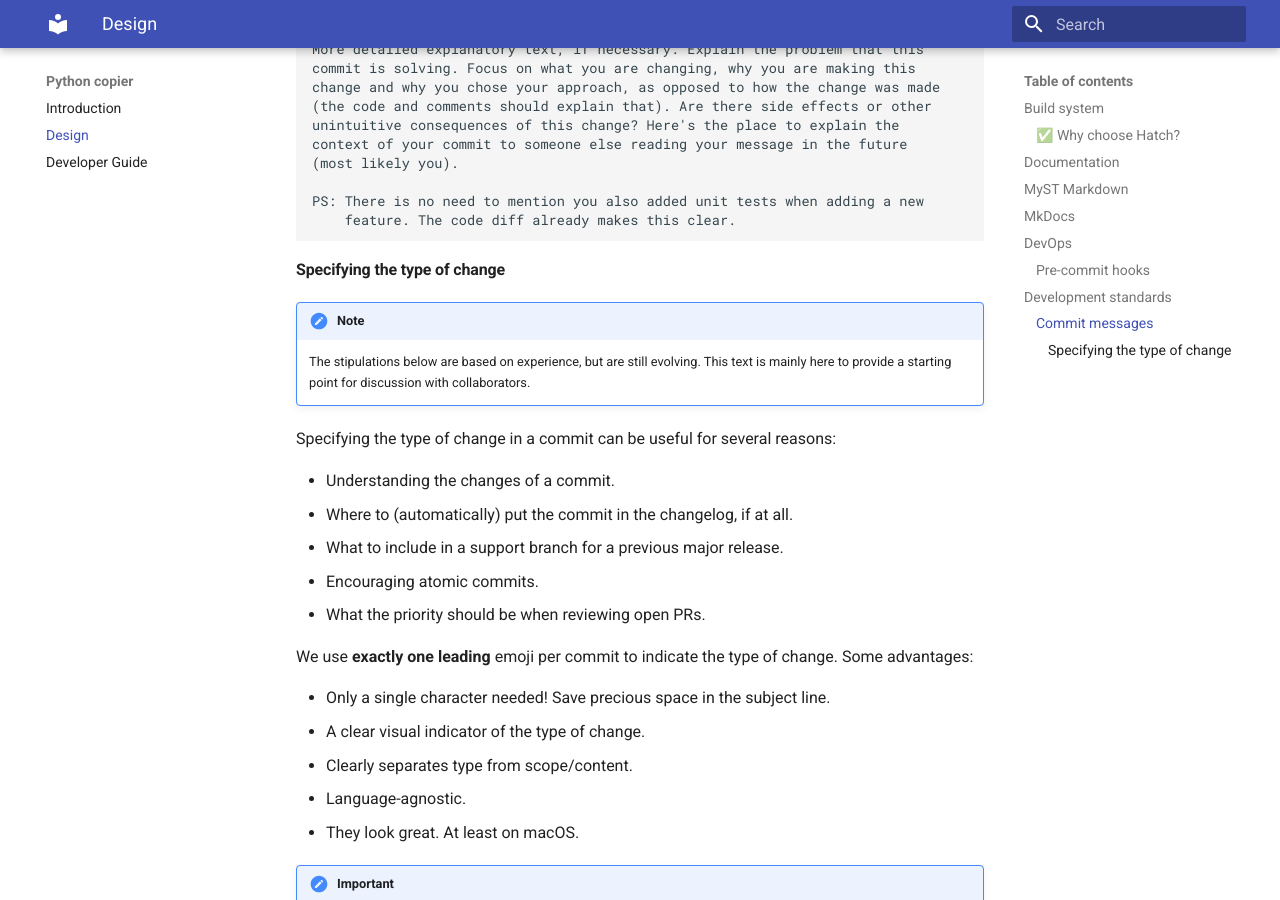
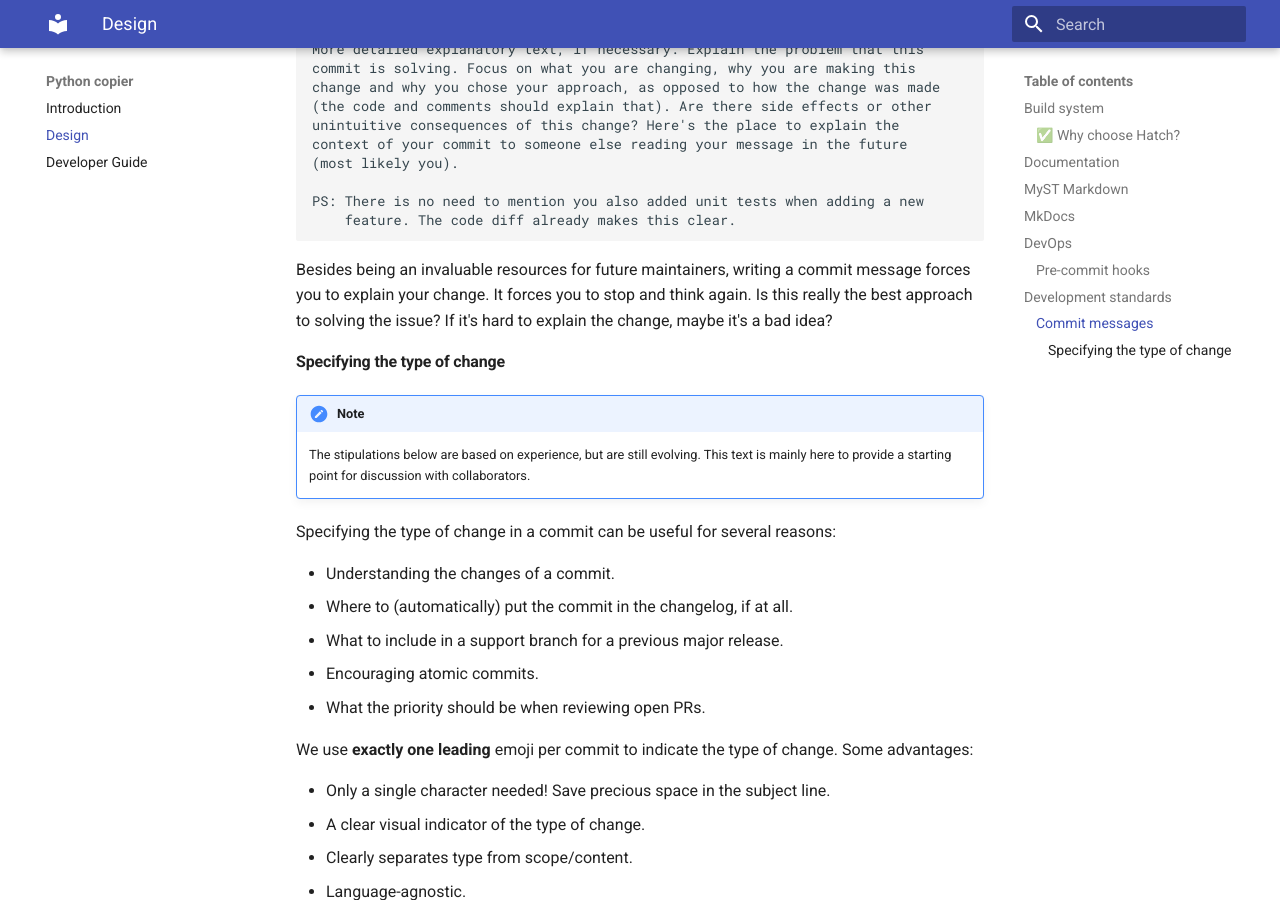
Before and after one commit to mbercx/python-copier, an MkDocs documentation site: the page built from docs/design.md, in a window 1280 px wide and 900 px high, scrolled down 2755 px. Built offline with MkDocs 1.6.1 and Material for MkDocs 9.7.7, drawn with Linux system fonts in a browser that asks for light colours.

Commit message:
📚 Design: Add "rethink" motivation for good commits

````diff
--- a/docs/design.md
+++ b/docs/design.md
@@ -113,6 +113,11 @@
     feature. The code diff already makes this clear.
 ```
 
+Besides being an invaluable resources for future maintainers, writing a commit message forces you to explain your change.
+It forces you to stop and think again.
+Is this really the best approach to solving the issue?
+If it's hard to explain the change, maybe it's a bad idea?
+
 #### Specifying the type of change
 
 !!!note
````
